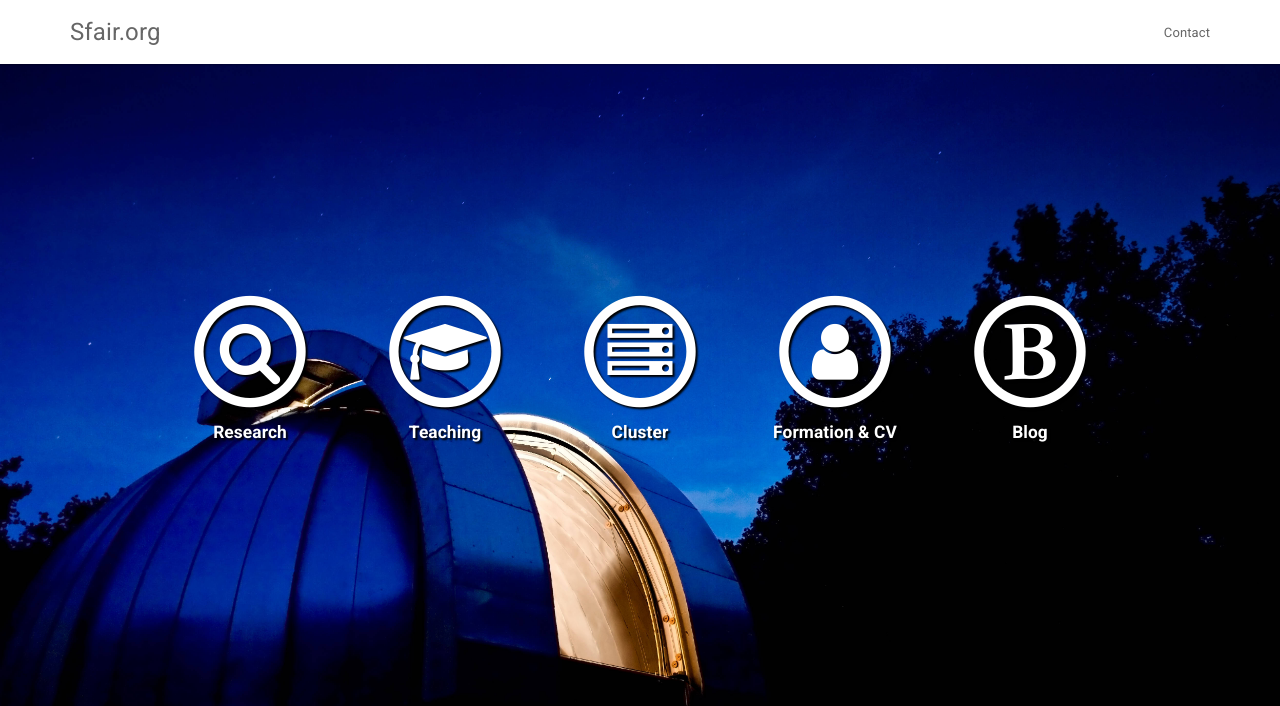
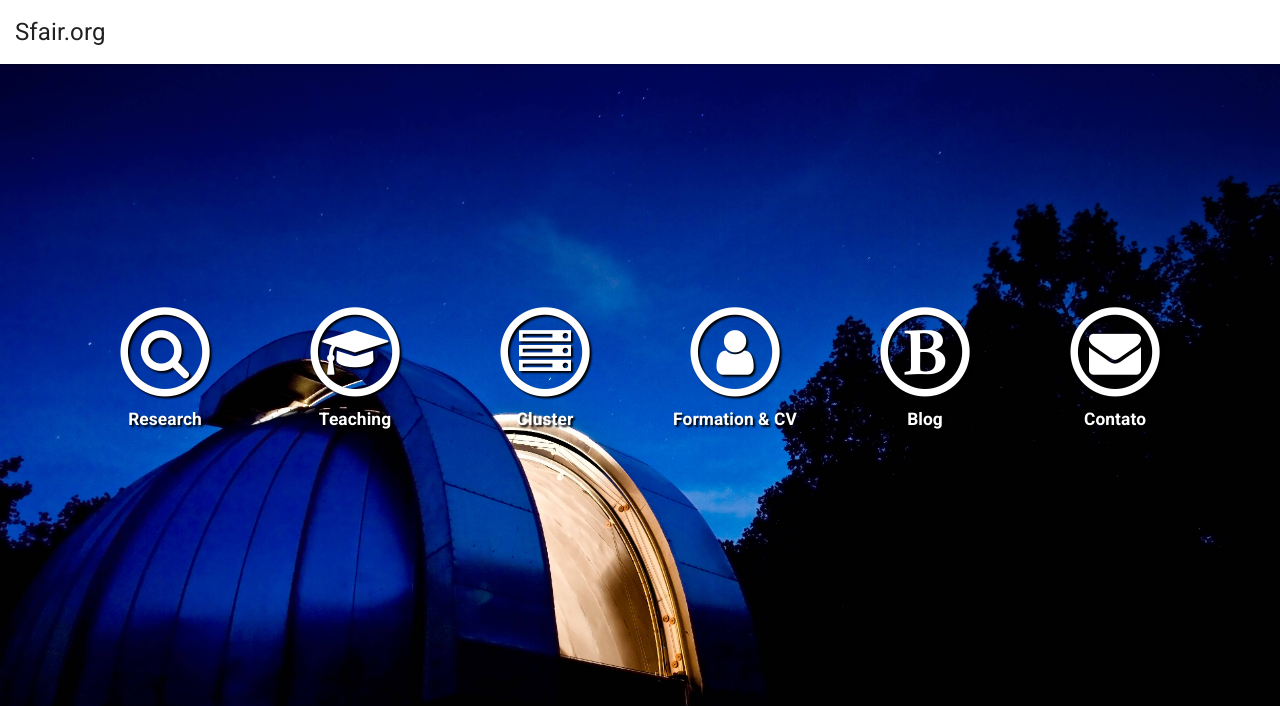
Before and after one commit to jp-mr/sfair.org, a Django app: page / in a window 1280 px wide. Shown: the top 706 px of the page. Run offline with Django 3.2, Linux system fonts and the light colour scheme; some libraries are stand-ins or nearby versions.

Commit message:
centralização | add botão contato

```diff
--- a/source/core/views.py
+++ b/source/core/views.py
@@ -126,32 +126,31 @@ def publications(request):
     # ao valor do campo 'counter'.
     # Obs: a paǵina não é atualizada.
 
-    if request.method == 'POST':
-        if request.is_ajax():
-            publication_id = request.POST.get('pub_id')
-            # [publications] O método 'get' busca no banco de dados objeto com
-            # o ID passado pela requisição.
-            publication = Publication.objects.get(id=publication_id)
-            publication.download += 1
-            publication.save()
+    if request.method == 'POST' and request.is_ajax():
+        publication_id = request.POST.get('pub_id')
+        # [publications] O método 'get' busca no banco de dados objeto com
+        # o ID passado pela requisição.
+        publication = Publication.objects.get(id=publication_id)
+        publication.download += 1
+        publication.save()
 
     # [publications] Se o método de requisição for GET, todos os artigos
     # serão trazidos do banco de dados e separados em grupos pelo paginador
 
-    # [publications ] Captura todos os artigos do banco de dados
+    # [publications] Captura todos os artigos do banco de dados
     publications = Publication.objects.all()
 
-    # [publications ] Função que implementa a pagiçãoo
-    paginator = Paginator(publications, 6)  # Exibe 4 artigos por página
+    # [publications] Função que implementa a pagiçãoo
+    paginator = Paginator(publications, 6)  # Exibe 6 artigos por página
 
-    # [publications ] Cria uma lista com os número das páginas.
+    # [publications] Cria uma lista com os número das páginas.
     # Será passado como contexto para exibir os números nos botões
     # do paginador
     l = []
     for page in paginator.page_range:
         l.append(page)
 
-    # [publications ] Captura o valor da variável page no cabeçalho
+    # [publications] Captura o valor da variável page no cabeçalho
     # da requisição. Esse valor só existe a partir da segunda página.
     # Também é passado no contexto para determinar qual botão será
     # destacado na páginação
@@ -159,12 +158,16 @@ def publications(request):
     page = request.GET.get(page_request_var)
 
     try:
+        # [publications] Se a váriavel 'page'for 'None', levanta uma exceção,
+        # senão 'queryset' recebe os artigos que devem ser exibidos ná pagina
+        # requisitada pelo 'request'
         queryset = paginator.page(page)
+
     except PageNotAnInteger:
-        # [publications ] Se page não é um inteiro, retorna a primeira página
+        # [publications] Se page não é um inteiro, retorna a primeira página
         queryset = paginator.page(1)
+
     except EmptyPage:
-        #
         queryset = paginator.page(paginator.num_pages)
 
     context = {
@@ -174,6 +177,6 @@ def publications(request):
         'page': page,
     }
 
-    # [publications ] Renderiza a página
+    # [publications] Renderiza a página
     # Vá para: templates/publications.html
     return render(request, "publications.html", context)
--- a/source/templates/base.html
+++ b/source/templates/base.html
@@ -46,7 +46,7 @@
 
     <!-- Barra superior -->
     <div class="navbar navbar-default navbar-fixed-top">
-      <div class="container">
+      <div class="container-fluid">
         <div class="navbar-header">
           <a href="{% url 'core:home' %}" class="navbar-brand">Sfair.org</a>
             <button class="navbar-toggle" type="button" data-toggle="collapse" data-target="#navbar-main">
@@ -55,9 +55,9 @@
               <span class="icon-bar"></span>
             </button>
         </div>
+        {% if  not img_background %}
           <div class="navbar-collapse collapse" id="navbar-main">
             <ul class="nav navbar-nav navbar-right">
-            {% if  not img_background %}
               <li>
 								<a href="{% url 'core:research' %}"
 									 target="_self">
@@ -94,7 +94,6 @@
 									 Blog
 								</a>
 							</li>
-            {% endif %}
               <li>
 							  <a href="{% url 'core:contact' %}"
 								   target="_self">
@@ -103,6 +102,7 @@
 						</li>
            </ul>
           </div>
+        {% endif %}
       </div>
     </div>
     <!-- Fim da barra superior  -->
--- a/source/templates/formation.html
+++ b/source/templates/formation.html
@@ -3,7 +3,6 @@
 
 
 {% block content %}
-<section id="formation">
   <div class="container container-table">
     <div class="vertical-center-row">
       <div class="content-navbar-adjust"></div>
@@ -16,7 +15,7 @@
           </span>
         </div>
       </div>
-      <div class="col-md-8 col-sm-8 col-xs-12">
+      <div id="formation" class="col-md-8 col-sm-8 col-xs-12">
         <p class="text-justify">
           Um breve texto descrevendo quem é você, formação,
           áreas que atua, administra o cluster e coisas assim. <br/>
@@ -34,5 +33,4 @@
       </div>
     </div>
   </div>
-</section>
 {% endblock %}
--- a/source/templates/home.html
+++ b/source/templates/home.html
@@ -9,25 +9,21 @@
  -->
 
 {% block content %}
-
-  <!-- Centraliza o conteúdo -->
-  <div class="container container-table">
-    <div class="vertical-center-row">
-
       <!--
             Ajusta a distância entre o conteúdo e a barra superior,
             a div só fica visível em pequenas resoluções
       -->
-      <div class="hidden-md hidden-lg">
+      <div class="hidden-sm hidden-md hidden-lg">
         <div class="padding-navbar"></div>
       </div>
 
       <!-- Conteúdo -->
-        <div class="row">
-          <div class="col-md-2 col-md-offset-1 col-sm-4">
+      <div class="container container-table">
+        <div class="vertical-center-row">
+          <div class="col-md-2 col-sm-4">
             <div class="text-center">
               <a class="home-btn" href="{% url 'core:research' %}">
-                <span class="fa-stack fa-lg fa-5x">
+                <span class="fa-stack fa-lg fa-4x">
                   <i class="fa fa-search fa-stack-1x"></i>
                   <i class="fa fa-circle-thin fa-stack-2x" aria-hidden="true"></i>
                 </span>
@@ -38,7 +34,7 @@
           <div class="col-md-2 col-sm-4">
             <div class="text-center">
               <a class="home-btn" data-toggle="modal" data-target="#modalNoPage" href="#">
-                <span class="fa-stack fa-lg fa-5x">
+                <span class="fa-stack fa-lg fa-4x">
                   <i class="fa fa-graduation-cap fa-stack-1x"></i>
                   <i class="fa fa-circle-thin fa-stack-2x" aria-hidden="true"></i>
                 </span>
@@ -49,7 +45,7 @@
           <div class="col-md-2 col-sm-4">
             <div class="text-center">
               <a class="home-btn" data-toggle="modal" data-target="#modalNoPage" href="#">
-                <span class="fa-stack fa-lg fa-5x">
+                <span class="fa-stack fa-lg fa-4x">
                   <i class="fa fa-server fa-stack-1x"></i>
                   <i class="fa fa-circle-thin fa-stack-2x" aria-hidden="true"></i>
                 </span>
@@ -57,10 +53,10 @@
               </a>
             </div>
           </div>
-          <div class="col-md-2 col-md-offset-0 col-sm-4 col-sm-offset-2">
+          <div class="col-md-2 col-sm-4">
             <div class="text-center">
               <a class="home-btn" href="{% url 'core:formation&CV' %}">
-                <span class="fa-stack fa-lg fa-5x">
+                <span class="fa-stack fa-lg fa-4x">
                   <i class="fa fa-user fa-stack-1x"></i>
                   <i class="fa fa-circle-thin fa-stack-2x" aria-hidden="true"></i>
                 </span>
@@ -71,7 +67,7 @@
           <div class="col-md-2 col-sm-4">
             <div class="text-center">
               <a class="home-btn" data-toggle="modal" data-target="#modalNoPage" href="#" target="_blank">
-                <span class="fa-stack fa-lg fa-5x">
+                <span class="fa-stack fa-lg fa-4x">
                   <i class="fa fa-circle-thin fa-stack-2x" aria-hidden="true"></i>
                   <i class="fa fa-bold fa-stack-1x"></i>
                 </span>
@@ -79,10 +75,17 @@
               </a>
             </div>
           </div>
+          <div class="col-md-2 col-sm-4">
+            <div class="text-center">
+              <a class="home-btn" href="{% url 'core:contact' %}">
+                <span class="fa-stack fa-lg fa-4x">
+                  <i class="fa fa-circle-thin fa-stack-2x" aria-hidden="true"></i>
+                  <i class="fa fa-envelope fa-stack-1x"></i>
+                </span>
+                <p class="text-btn">Contato</p>
+              </a>
+            </div>
+          </div>
         </div>
-        <!-- Fim do Conteúdo -->
-   </div>
-  </div>
-  <!-- Fim do 'Centraliza o conteúdo' -->
-
+      </div>
 {% endblock content %}
```
Also changed, not shown: source/sfair/settings.py (+8 -12 lines), source/templates/research.html (+7 -22 lines). Lines whose indentation alone changed are shown as unchanged.
